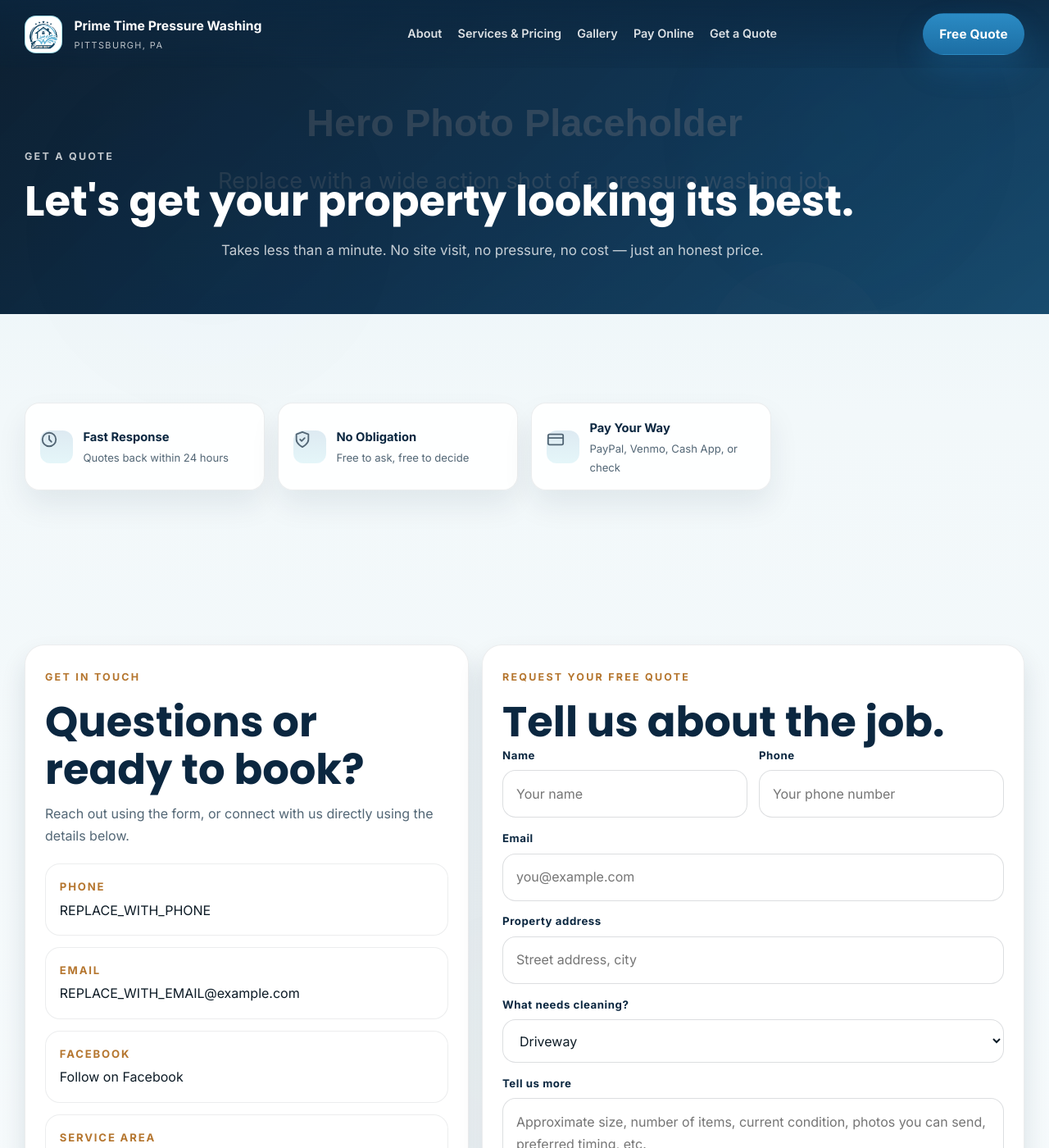
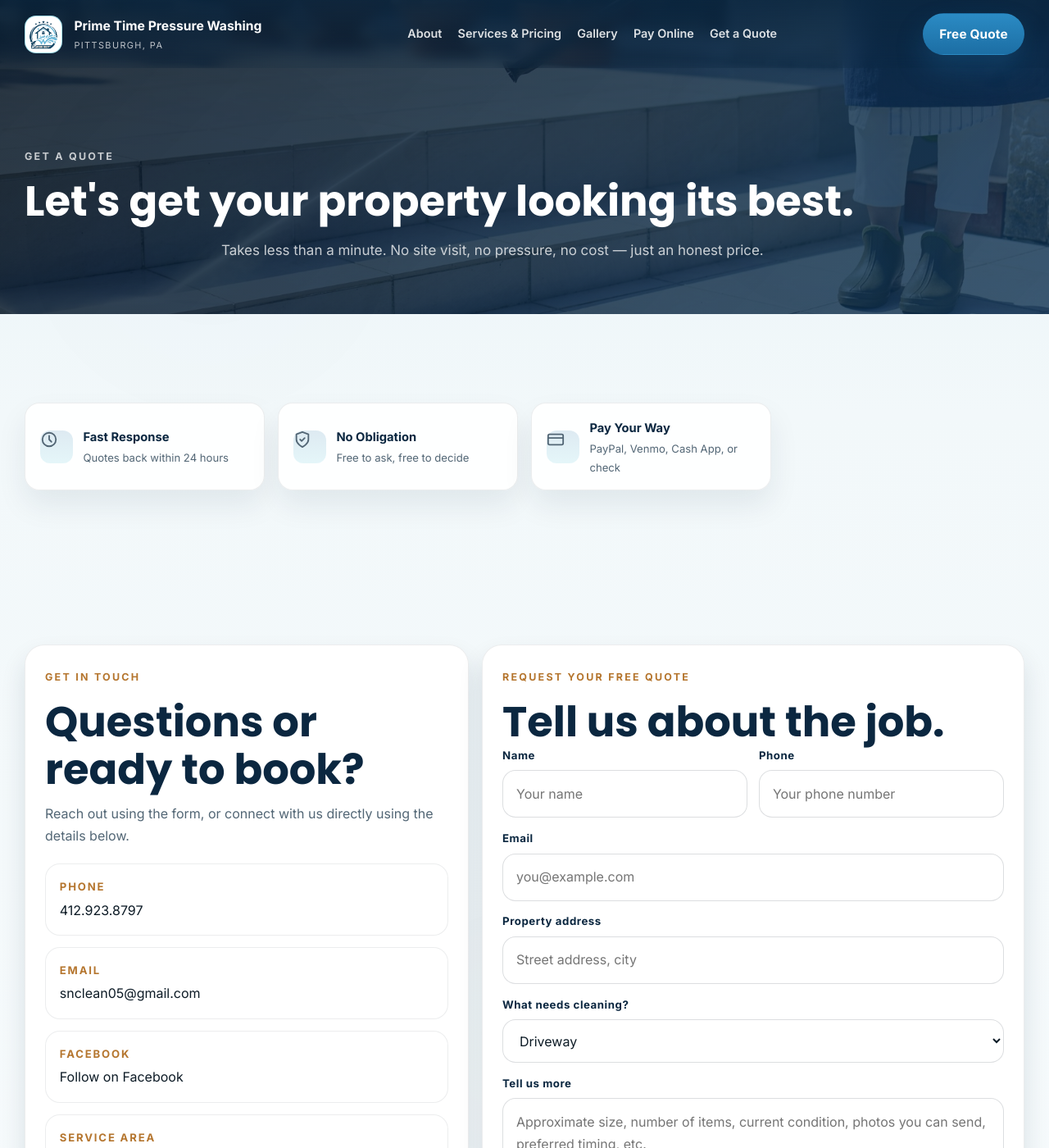
Before and after one commit to OldSchoolClassic/primetimepressurewashing, a Jekyll site: the page built from pages/quote.html, in a window 1280 px wide and 1400 px high. Shown: the whole window at 82% size. Built offline with Jekyll 4.4.1, drawn with Linux system fonts in a browser that asks for light colours.

Commit message:
Add files via upload

```diff
--- a/_includes/footer.html
+++ b/_includes/footer.html
@@ -27,6 +27,16 @@
     <div>
       <div class="footer-scripture">"Leave it cleaner than we found it — every time."</div>
       <p class="footer-small">Our promise to every customer</p>
+      <div class="footer-social" style="margin-top: 1rem;">
+        <a href="tel:+14129238797" class="social-link" aria-label="Call Prime Time Pressure Washing">
+          <svg width="16" height="16" viewBox="0 0 24 24" fill="none" stroke="currentColor" stroke-width="2" stroke-linecap="round" stroke-linejoin="round" aria-hidden="true"><path d="M22 16.92v3a2 2 0 0 1-2.18 2 19.79 19.79 0 0 1-8.63-3.07 19.5 19.5 0 0 1-6-6 19.79 19.79 0 0 1-3.07-8.67A2 2 0 0 1 4.11 2h3a2 2 0 0 1 2 1.72c.127.96.361 1.903.7 2.81a2 2 0 0 1-.45 2.11L8.09 9.91a16 16 0 0 0 6 6l1.27-1.27a2 2 0 0 1 2.11-.45c.907.339 1.85.573 2.81.7A2 2 0 0 1 22 16.92z"/></svg>
+          <span>412.923.8797</span>
+        </a>
+        <a href="mailto:snclean05@gmail.com" class="social-link" aria-label="Email Prime Time Pressure Washing">
+          <svg width="16" height="16" viewBox="0 0 24 24" fill="none" stroke="currentColor" stroke-width="2" stroke-linecap="round" stroke-linejoin="round" aria-hidden="true"><path d="M4 4h16v16H4z" opacity="0"/><path d="m2 6 10 7L22 6"/><rect x="2" y="4" width="20" height="16" rx="2"/></svg>
+          <span>Email Us</span>
+        </a>
+      </div>
     </div>
 
     <div>
--- a/assets/css/main.css
+++ b/assets/css/main.css
@@ -367,7 +367,7 @@
   position: absolute;
   inset: 0;
   z-index: -2;
-  background: url('../images/hero-pressure.svg') center/cover no-repeat;
+  background: url('../images/hero-pressure.jpg') center/cover no-repeat;
   transform: scale(1.05);
   opacity: 0.55;
 }
@@ -1210,7 +1210,7 @@
   padding: calc(var(--hero-space-top) + 1.5rem) 0 4rem;
   background:
     linear-gradient(135deg, rgba(8, 22, 36, 0.86), rgba(14, 52, 87, 0.8)),
-    url('../images/hero-pressure.svg') center/cover no-repeat;
+    url('../images/hero-pressure.jpg') center/cover no-repeat;
   color: var(--color-linen);
 }
 .blog-hero h1,
--- a/pages/quote.html
+++ b/pages/quote.html
@@ -47,12 +47,12 @@
         <div class="contact-item">
           <strong>Phone</strong>
           <!-- REPLACE with real phone number -->
-          <a href="tel:REPLACE_WITH_PHONE">REPLACE_WITH_PHONE</a>
+          <a href="tel:+14129238797">412.923.8797</a>
         </div>
         <div class="contact-item">
           <strong>Email</strong>
           <!-- REPLACE with real email address -->
-          <a href="mailto:REPLACE_WITH_EMAIL@example.com">REPLACE_WITH_EMAIL@example.com</a>
+          <a href="mailto:snclean05@gmail.com">snclean05@gmail.com</a>
         </div>
         <div class="contact-item">
           <strong>Facebook</strong>
```
Also changed, not shown: README.md, assets/images/hero-pressure.jpg (added).
